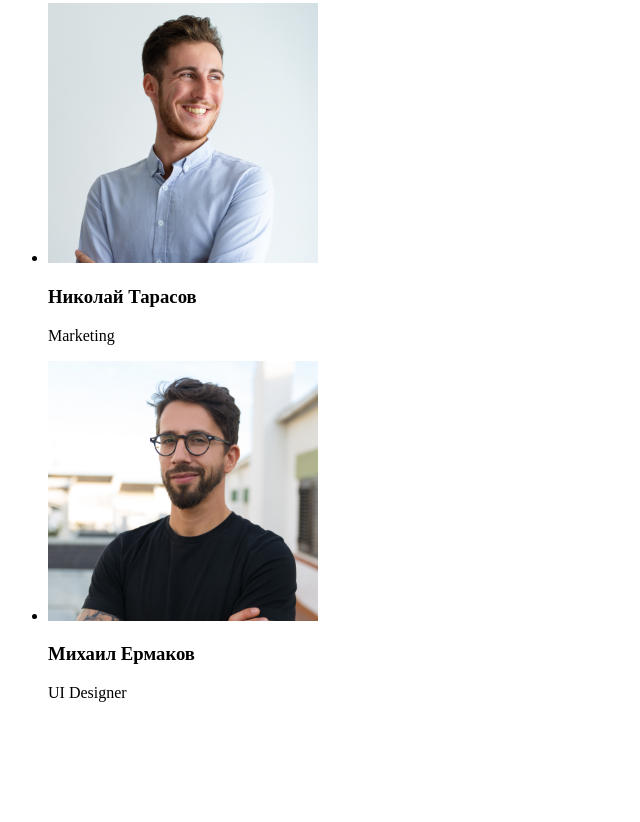
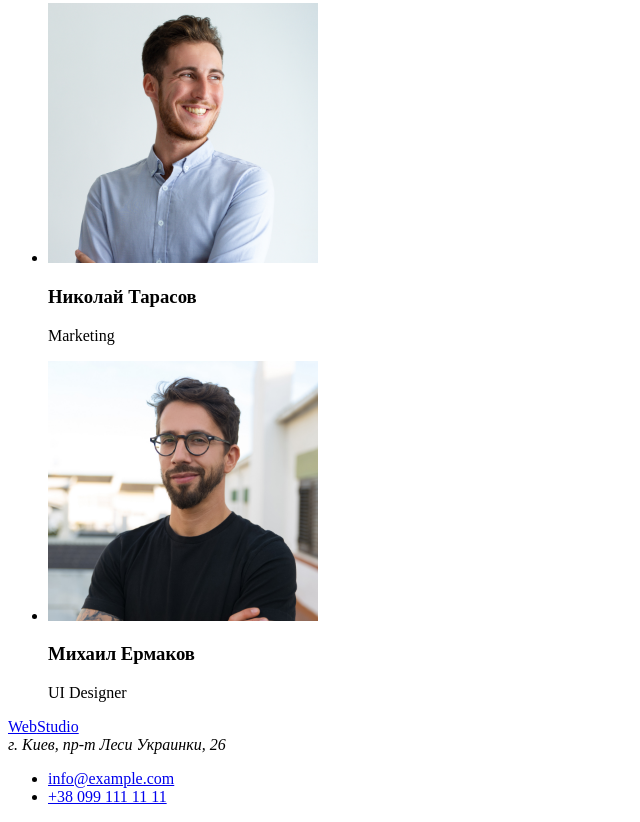
Before and after one commit to alionakaliuzhnaya/goit-markup-hw-01, a plain HTML site: page index.html in a window 1280 px wide. Shown: the part 2285-3107 px from the top of the page, without its empty margins (0-640 px from the left). Before the commit the page ends 3003 px from the top, so only its background shows below. Drawn offline with Linux system fonts and the light colour scheme.

Commit message:
adding footer

```diff
--- a/index.html
+++ b/index.html
@@ -90,6 +90,14 @@
             </ul>
         </section>
     </main>
+    <footer>
+        <div><a href="#"> <span>Web</span>Studio</a></div>
+        <div><address>г. Киев, пр-т Леси Украинки, 26</address></div>
+        <ul>
+            <li><a href="mailto:info@example.com">info@example.com</a></li>
+            <li> <a href="tel:+38 099 111 11 11">+38 099 111 11 11</a></li>
+        </ul>
+    </footer>
 
 </body>
 </html>
```
